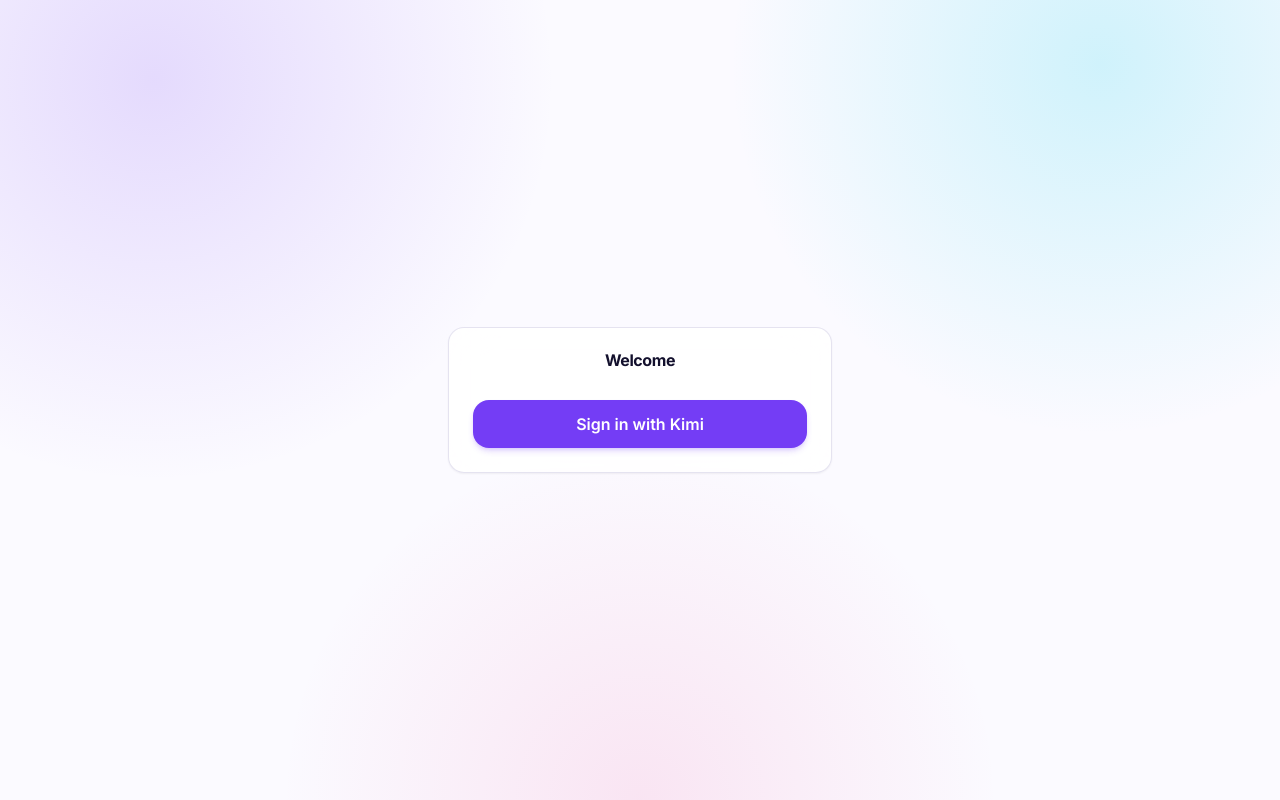
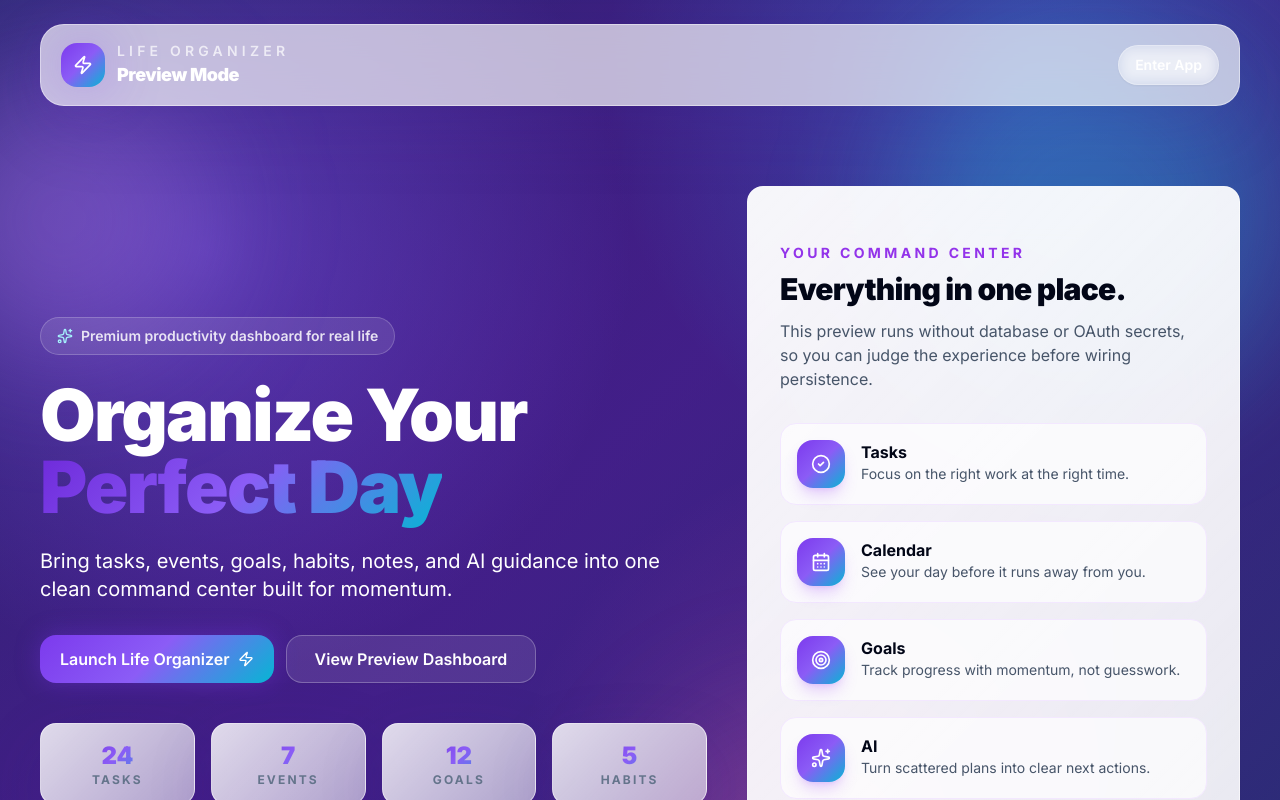
Before and after one commit to navybrown1/Life-organizer-, a React (Vite) app: page /login in a window 1280 px wide. Shown: the top 800 px of the page. Built offline with nearby package versions, Linux system fonts and the light colour scheme; what @trpc/react-query would draw is missing.

Commit message:
Redesign login landing experience

```diff
--- a/src/pages/Login.tsx
+++ b/src/pages/Login.tsx
@@ -1,9 +1,15 @@
-import { Card, CardContent, CardHeader, CardTitle } from "@/components/ui/card";
+import { Card, CardContent } from "@/components/ui/card";
 import { Button } from "@/components/ui/button";
+import { CalendarDays, CheckCircle2, Sparkles, Target, Zap } from "lucide-react";
 
 function getOAuthUrl() {
   const kimiAuthUrl = import.meta.env.VITE_KIMI_AUTH_URL;
   const appID = import.meta.env.VITE_APP_ID;
+
+  if (!kimiAuthUrl || !appID) {
+    return "/";
+  }
+
   const redirectUri = `${window.location.origin}/api/oauth/callback`;
   const state = btoa(redirectUri);
 
@@ -17,25 +23,128 @@ function getOAuthUrl() {
   return url.toString();
 }
 
+const features = [
+  { icon: CheckCircle2, label: "Tasks", text: "Focus on the right work at the right time." },
+  { icon: CalendarDays, label: "Calendar", text: "See your day before it runs away from you." },
+  { icon: Target, label: "Goals", text: "Track progress with momentum, not guesswork." },
+  { icon: Sparkles, label: "AI", text: "Turn scattered plans into clear next actions." },
+];
+
 export default function Login() {
   return (
-    <div className="min-h-screen flex items-center justify-center">
-      <Card className="w-full max-w-sm">
-        <CardHeader className="text-center">
-          <CardTitle>Welcome</CardTitle>
-        </CardHeader>
-        <CardContent>
+    <div className="relative min-h-screen overflow-hidden mesh-bg text-white">
+      <div className="absolute inset-0 opacity-35 animated-gradient" />
+      <div className="absolute -left-20 top-20 h-72 w-72 rounded-full bg-purple-400/30 blur-3xl float" />
+      <div className="absolute right-0 top-10 h-96 w-96 rounded-full bg-cyan-400/25 blur-3xl float" style={{ animationDelay: "1.4s" }} />
+      <div className="absolute bottom-0 left-1/2 h-80 w-80 rounded-full bg-pink-400/20 blur-3xl float" style={{ animationDelay: "2.2s" }} />
+
+      <div className="relative z-10 mx-auto flex min-h-screen w-full max-w-7xl flex-col px-6 py-6 lg:px-10">
+        <nav className="glass flex items-center justify-between rounded-3xl px-5 py-4 shadow-soft">
+          <div className="flex items-center gap-3">
+            <div className="gradient-primary flex h-11 w-11 items-center justify-center rounded-2xl shadow-glow">
+              <Zap className="h-5 w-5" />
+            </div>
+            <div>
+              <p className="text-sm font-semibold uppercase tracking-[0.3em] text-white/70">Life Organizer</p>
+              <p className="text-lg font-black tracking-tight">Preview Mode</p>
+            </div>
+          </div>
           <Button
-            className="w-full"
-            size="lg"
+            variant="outline"
+            className="hidden border-white/30 bg-white/10 text-white hover:bg-white/20 sm:inline-flex"
             onClick={() => {
               window.location.href = getOAuthUrl();
             }}
           >
-            Sign in with Kimi
+            Enter App
           </Button>
-        </CardContent>
-      </Card>
+        </nav>
+
+        <main className="grid flex-1 items-center gap-10 py-14 lg:grid-cols-[1.15fr_0.85fr] lg:py-20">
+          <section className="max-w-3xl fade-in-up">
+            <div className="mb-6 inline-flex items-center gap-2 rounded-full border border-white/20 bg-white/10 px-4 py-2 text-sm font-semibold text-white/85 backdrop-blur-xl">
+              <Sparkles className="h-4 w-4 text-cyan-200" />
+              Premium productivity dashboard for real life
+            </div>
+            <h1 className="text-5xl font-black leading-[0.95] tracking-tight text-white sm:text-6xl lg:text-7xl">
+              Organize Your <span className="text-gradient">Perfect Day</span>
+            </h1>
+            <p className="mt-6 max-w-2xl text-lg leading-8 text-white/76 sm:text-xl">
+              Bring tasks, events, goals, habits, notes, and AI guidance into one clean command center built for momentum.
+            </p>
+
+            <div className="mt-8 flex flex-col gap-3 sm:flex-row">
+              <Button
+                size="lg"
+                variant="gradient"
+                className="pulse-glow"
+                onClick={() => {
+                  window.location.href = getOAuthUrl();
+                }}
+              >
+                Launch Life Organizer
+                <Zap className="h-5 w-5" />
+              </Button>
+              <Button
+                size="lg"
+                variant="outline"
+                className="border-white/25 bg-white/10 text-white hover:bg-white/20"
+                onClick={() => {
+                  window.location.href = "/";
+                }}
+              >
+                View Preview Dashboard
+              </Button>
+            </div>
+
+            <div className="mt-10 grid grid-cols-2 gap-4 sm:grid-cols-4">
+              {["Tasks", "Events", "Goals", "Habits"].map((item, index) => (
+                <div key={item} className="glass-card rounded-2xl p-4 text-center text-slate-950 hover-lift" style={{ animationDelay: `${index * 90}ms` }}>
+                  <p className="text-2xl font-black text-gradient">{index === 0 ? "24" : index === 1 ? "7" : index === 2 ? "12" : "5"}</p>
+                  <p className="text-xs font-bold uppercase tracking-[0.18em] text-slate-500">{item}</p>
+                </div>
+              ))}
+            </div>
+          </section>
+
+          <Card className="glass-card border-white/40 bg-white/75 text-slate-950 shadow-glow hover-lift">
+            <CardContent className="p-6 sm:p-8">
+              <div className="mb-8">
+                <p className="text-sm font-bold uppercase tracking-[0.24em] text-purple-600">Your command center</p>
+                <h2 className="mt-2 text-3xl font-black tracking-tight">Everything in one place.</h2>
+                <p className="mt-3 text-slate-600">
+                  This preview runs without database or OAuth secrets, so you can judge the experience before wiring persistence.
+                </p>
+              </div>
+
+              <div className="space-y-4">
+                {features.map((feature) => (
+                  <div key={feature.label} className="flex gap-4 rounded-2xl border border-purple-100 bg-white/70 p-4 transition-all hover:border-purple-200 hover:bg-white">
+                    <div className="gradient-primary flex h-12 w-12 shrink-0 items-center justify-center rounded-2xl text-white shadow-lg shadow-purple-500/25">
+                      <feature.icon className="h-5 w-5" />
+                    </div>
+                    <div>
+                      <p className="font-bold">{feature.label}</p>
+                      <p className="text-sm text-slate-600">{feature.text}</p>
+                    </div>
+                  </div>
+                ))}
+              </div>
+
+              <Button
+                className="mt-8 w-full"
+                size="lg"
+                variant="gradient"
+                onClick={() => {
+                  window.location.href = getOAuthUrl();
+                }}
+              >
+                Continue
+              </Button>
+            </CardContent>
+          </Card>
+        </main>
+      </div>
     </div>
   );
 }
```
